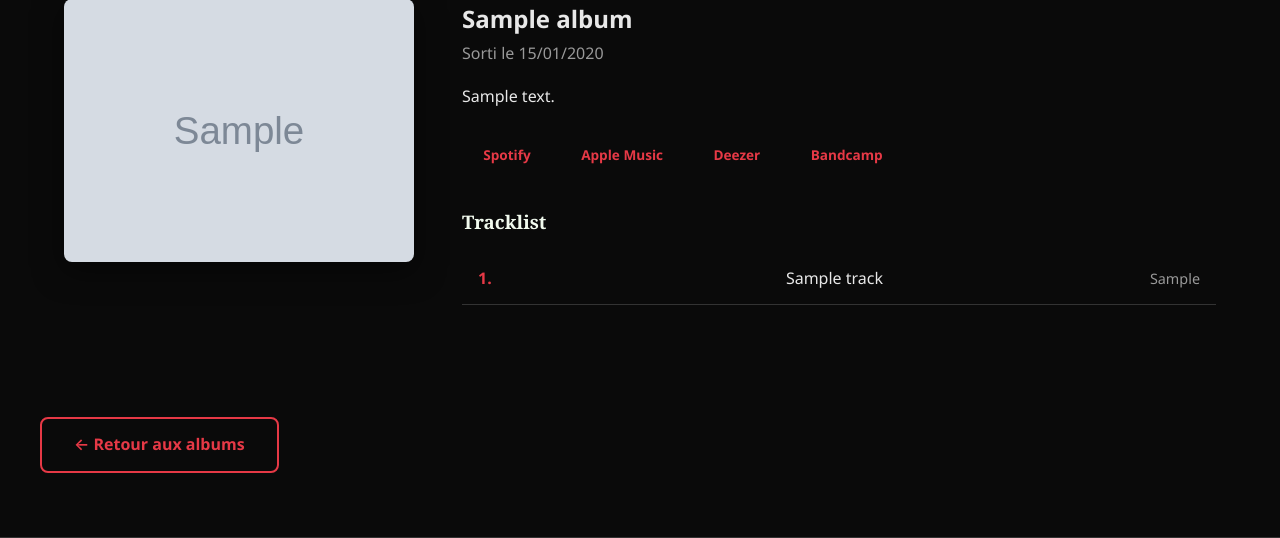
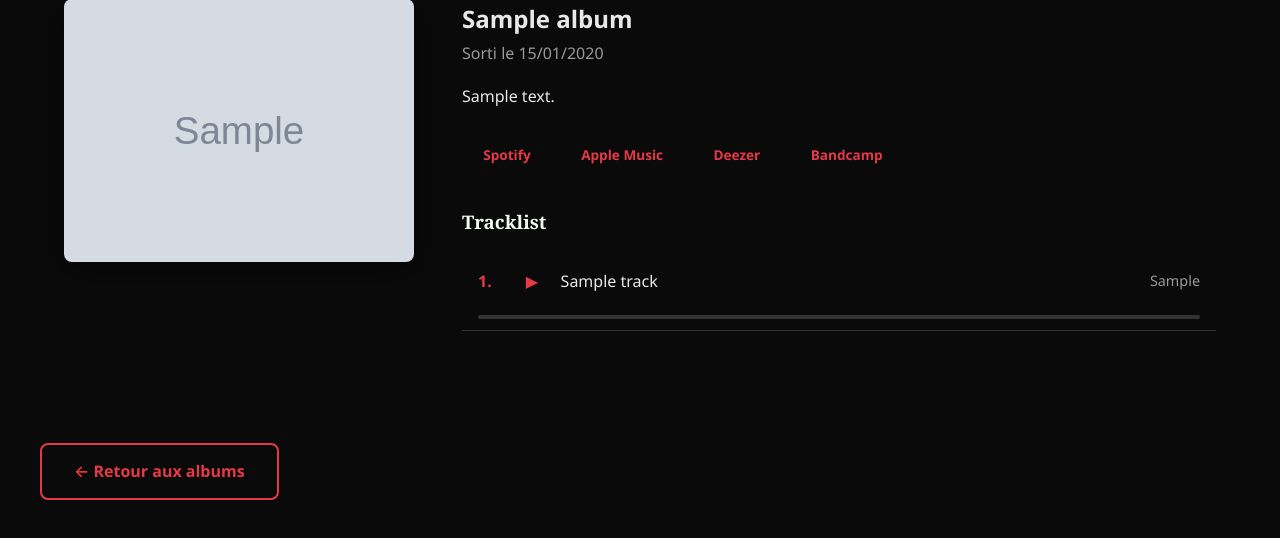
Before and after one commit to salamichel/Yes-or-not, a Django app: page /albums/1/ in a window 1280 px wide. Shown: the part 402-940 px from the top of the page. Run offline with Django 5.2, Linux system fonts and the light colour scheme; tables that the repository leaves empty hold one stand-in row (values such as "Sample post"); grey boxes marked "Sample" are stand-in pictures; some libraries are stand-ins or nearby versions.

Commit message:
feat: lecteur audio MP3 intégré dans la tracklist des albums
- Nouveau champ audio_file (FileField) sur Track pour uploader des MP3
- Player custom en JS vanilla : play/pause par piste, barre de
  progression cliquable, lecture automatique du morceau suivant
- Icônes play/pause animées, piste active surlignée
- Nginx : client_max_body_size passé à 100M pour les fichiers audio

https://claude.ai/code/session_01VdWe4oGKo4UdvkYwJPDgJA

```diff
--- a/band/models.py
+++ b/band/models.py
@@ -107,6 +107,7 @@ class Track(models.Model):
     title = models.CharField(max_length=200, verbose_name="Titre")
     track_number = models.PositiveIntegerField(verbose_name="N° de piste")
     duration = models.CharField(max_length=10, blank=True, verbose_name="Durée (ex: 3:45)")
+    audio_file = models.FileField(upload_to="albums/tracks/", blank=True, null=True, verbose_name="Fichier audio (MP3)")
 
     class Meta:
         ordering = ["track_number"]
--- a/band/templates/band/album_detail.html
+++ b/band/templates/band/album_detail.html
@@ -39,9 +39,20 @@
                     <h3>Tracklist</h3>
                     <ol>
                         {% for track in album.tracks.all %}
-                        <li>
+                        <li class="track-row{% if track.audio_file %} track-playable{% endif %}" {% if track.audio_file %}data-src="{{ track.audio_file.url }}"{% endif %}>
+                            {% if track.audio_file %}
+                                <button class="track-play-btn" aria-label="Écouter {{ track.title }}">
+                                    <span class="icon-play">&#9654;</span>
+                                    <span class="icon-pause">&#10074;&#10074;</span>
+                                </button>
+                            {% endif %}
                             <span class="track-title">{{ track.title }}</span>
                             {% if track.duration %}<span class="track-duration">{{ track.duration }}</span>{% endif %}
+                            {% if track.audio_file %}
+                                <div class="track-progress">
+                                    <div class="track-progress-bar"></div>
+                                </div>
+                            {% endif %}
                         </li>
                         {% endfor %}
                     </ol>
@@ -56,3 +67,76 @@
     <a href="{% url 'albums' %}" class="btn btn-outline">&larr; Retour aux albums</a>
 </div>
 {% endblock %}
+
+{% block extra_js %}
+<script>
+(function() {
+    var audio = new Audio();
+    var currentRow = null;
+
+    function stopCurrent() {
+        if (currentRow) {
+            currentRow.classList.remove('playing');
+            audio.pause();
+            audio.currentTime = 0;
+        }
+    }
+
+    function playTrack(row) {
+        var src = row.getAttribute('data-src');
+        if (currentRow === row && !audio.paused) {
+            row.classList.remove('playing');
+            audio.pause();
+            return;
+        }
+        stopCurrent();
+        currentRow = row;
+        audio.src = src;
+        audio.play();
+        row.classList.add('playing');
+    }
+
+    document.querySelectorAll('.track-playable').forEach(function(row) {
+        var btn = row.querySelector('.track-play-btn');
+        if (btn) {
+            btn.addEventListener('click', function(e) {
+                e.stopPropagation();
+                playTrack(row);
+            });
+        }
+    });
+
+    audio.addEventListener('timeupdate', function() {
+        if (!currentRow || !audio.duration) return;
+        var pct = (audio.currentTime / audio.duration) * 100;
+        var bar = currentRow.querySelector('.track-progress-bar');
+        if (bar) bar.style.width = pct + '%';
+    });
+
+    audio.addEventListener('ended', function() {
+        if (!currentRow) return;
+        currentRow.classList.remove('playing');
+        var bar = currentRow.querySelector('.track-progress-bar');
+        if (bar) bar.style.width = '0%';
+        // Auto-play next track
+        var next = currentRow.nextElementSibling;
+        if (next && next.classList.contains('track-playable')) {
+            playTrack(next);
+        } else {
+            currentRow = null;
+        }
+    });
+
+    // Click on progress bar to seek
+    document.querySelectorAll('.track-progress').forEach(function(prog) {
+        prog.addEventListener('click', function(e) {
+            var row = prog.closest('.track-row');
+            if (row !== currentRow || audio.paused) return;
+            var rect = prog.getBoundingClientRect();
+            var pct = (e.clientX - rect.left) / rect.width;
+            audio.currentTime = pct * audio.duration;
+        });
+    });
+})();
+</script>
+{% endblock %}
--- a/static/css/style.css
+++ b/static/css/style.css
@@ -283,14 +283,49 @@ img { max-width: 100%; height: auto; display: block; }
 .tracklist { margin-top: 2rem; }
 .tracklist h3 { font-family: var(--font-heading); color: var(--color-accent); margin-bottom: 1rem; }
 .tracklist ol { list-style: none; counter-reset: track; }
-.tracklist li {
+.track-row {
     counter-increment: track;
-    display: flex; justify-content: space-between; align-items: center;
+    display: flex; align-items: center; gap: 0.8rem;
     padding: 0.7rem 1rem;
     border-bottom: 1px solid var(--color-border);
+    position: relative;
+    flex-wrap: wrap;
 }
-.tracklist li::before { content: counter(track) "."; color: var(--color-primary); font-weight: bold; margin-right: 1rem; min-width: 25px; }
+.track-row::before { content: counter(track) "."; color: var(--color-primary); font-weight: bold; min-width: 25px; }
+.track-title { flex: 1; }
 .track-duration { color: var(--color-text-muted); font-size: 0.9rem; }
+
+/* Audio player */
+.track-play-btn {
+    background: none; border: none; cursor: pointer;
+    color: var(--color-primary); font-size: 1rem;
+    width: 32px; height: 32px;
+    display: flex; align-items: center; justify-content: center;
+    border-radius: 50%;
+    transition: all var(--transition);
+    flex-shrink: 0;
+}
+.track-play-btn:hover { background: rgba(230,57,70,0.15); }
+.track-play-btn .icon-pause { display: none; }
+.track-row.playing .track-play-btn .icon-play { display: none; }
+.track-row.playing .track-play-btn .icon-pause { display: inline; }
+.track-row.playing { background: rgba(230,57,70,0.05); }
+.track-playable { cursor: pointer; }
+
+.track-progress {
+    width: 100%; height: 4px;
+    background: var(--color-border);
+    border-radius: 2px;
+    cursor: pointer;
+    flex-basis: 100%;
+    margin-top: 0.3rem;
+}
+.track-progress-bar {
+    height: 100%; width: 0%;
+    background: var(--color-primary);
+    border-radius: 2px;
+    transition: width 0.1s linear;
+}
 
 /* ===== VIDEOS ===== */
 .videos-grid { display: grid; grid-template-columns: repeat(auto-fill, minmax(400px, 1fr)); gap: 2rem; }
```
Also changed, not shown: band/migrations/0005_track_audio_file.py (added), 1 other file.
